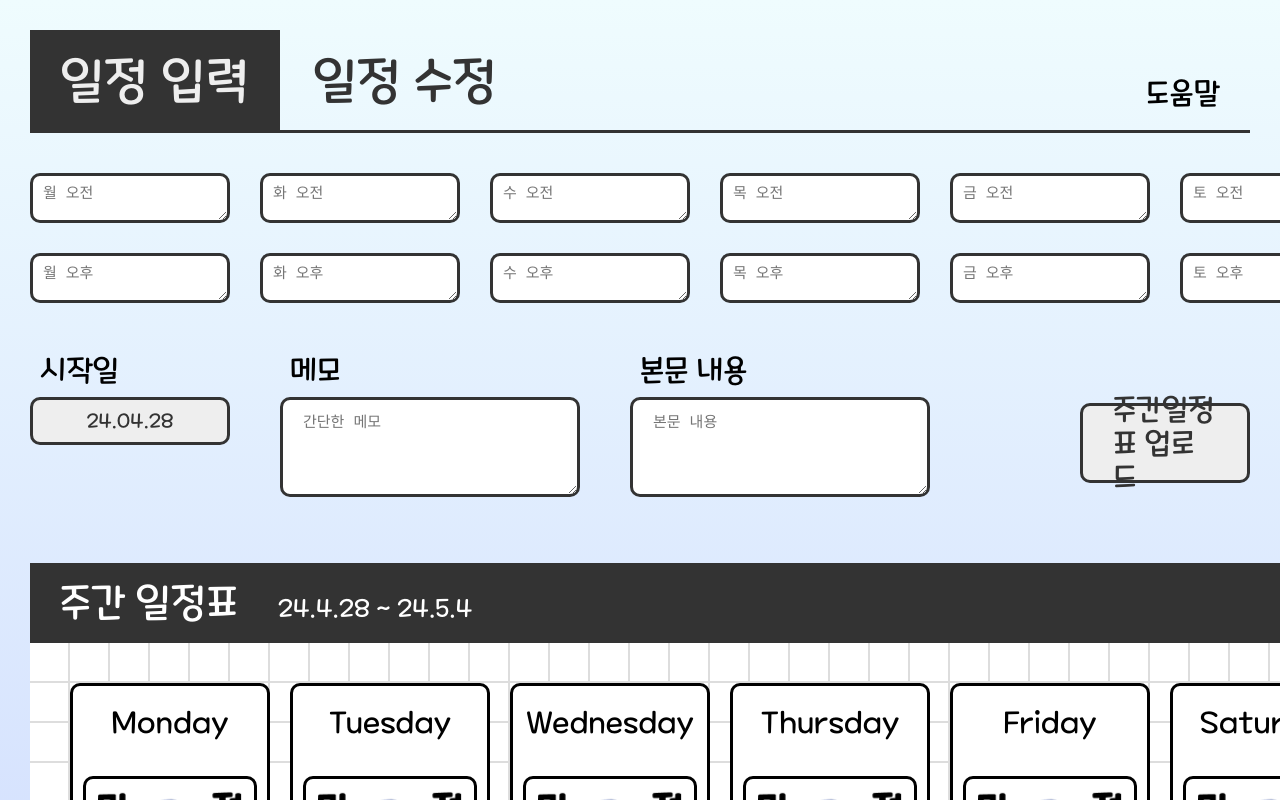
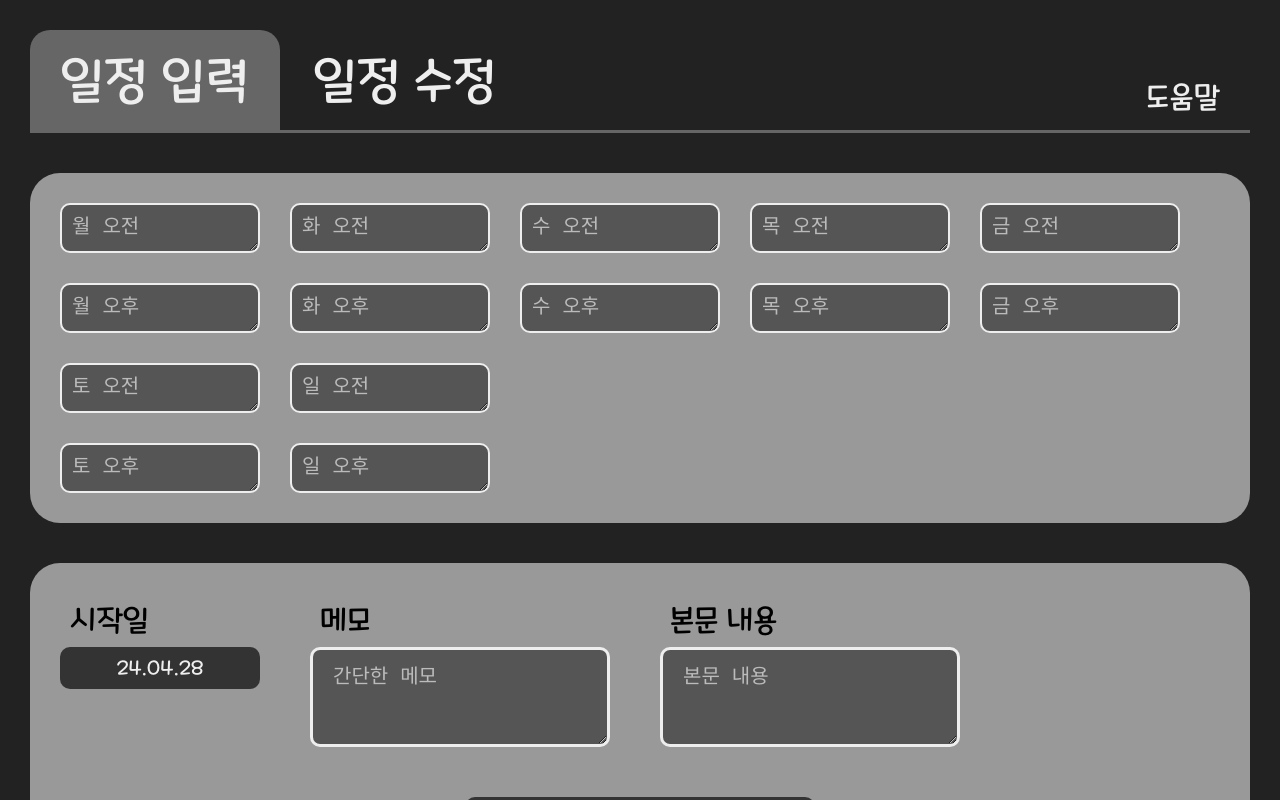
Before and after one commit to WonYongHyeon/scoreboard, a Next.js app: page /schedule in a window 1280 px wide. Shown: the top 800 px of the page. Built offline with nearby package versions, Linux system fonts and the light colour scheme; no server answers.

Commit message:
UI 수정

```diff
--- a/src/app/globals.css
+++ b/src/app/globals.css
@@ -85,16 +85,6 @@ body {
   overflow-x: hidden;
 }
 
-body {
-  color: rgb(var(--foreground-rgb));
-  background: linear-gradient(
-      to bottom,
-      transparent,
-      rgb(var(--background-end-rgb))
-    )
-    rgb(var(--background-start-rgb));
-}
-
 a {
   color: inherit;
   text-decoration: none;
@@ -113,6 +103,13 @@ a {
 }
 
 div,
+p,
 input {
   font-family: Maple, sans-serif;
 }
+
+html,
+body {
+  background-color: #222;
+  padding: 0;
+}
--- a/src/commons/DatePickerCustomInput.js
+++ b/src/commons/DatePickerCustomInput.js
@@ -18,14 +18,13 @@ const Button = styled.div`
   width: 200px;
   padding: 10px 30px;
   font-size: 20px;
-  color: #333;
-  border: 3px solid #333;
+  color: #eee;
   border-radius: 10px;
-  background-color: #eee;
+  background-color: #333;
   cursor: pointer;
 
   :hover {
-    color: #eee;
-    background-color: #333;
+    color: #333;
+    background-color: #eee;
   }
 `;
--- a/src/component/schedule/schedule.container.js
+++ b/src/component/schedule/schedule.container.js
@@ -66,12 +66,19 @@ export default function Schedule() {
       const memo = window.localStorage.getItem("memo");
       const content = window.localStorage.getItem("content");
 
+      if (!inputs) {
+        Swal.fire({
+          icon: "warning",
+          title: "이전에 등록한 데이터가 없습니다.",
+        });
+      } else {
         setInputs(inputs);
         setStartDate(new Date(startDate));
         setMemo(memo);
         setMemoStart(memo.length !== 0);
         setMemoActive(memo.length !== 0);
         setContent(content);
+      }
     }
     setMode(mode);
   };
--- a/src/component/schedule/schedule.styles.js
+++ b/src/component/schedule/schedule.styles.js
@@ -2,13 +2,11 @@ import { css, keyframes } from "@emotion/react";
 import styled from "@emotion/styled";
 
 export const Body = styled.div`
-  /* height: 1200px; */
   display: flex;
   flex-direction: column;
   justify-content: space-between;
   gap: 20px;
   padding: 30px;
-  background-image: linear-gradient(to bottom, #effcfe, #c9d5fe);
 `;
 
 export const Wrapper = styled.div`
@@ -18,9 +16,20 @@ export const Wrapper = styled.div`
 `;
 
 export const InputAndButtonWrapper = styled.div`
+  position: relative;
+  flex-wrap: wrap;
   display: flex;
+  overflow: hidden;
+  align-content: flex-start;
   flex-direction: row;
+  /* justify-content: space-between; */
   gap: 30px;
+  background-color: #999;
+  padding: 30px;
+  border-radius: 30px;
+  /* width: 100%; */
+  overflow: hidden;
+  align-content: flex-start;
 `;
 
 export const DayOfTheWeekWrapper = styled.div`
@@ -32,7 +41,7 @@ export const DayOfTheWeekWrapper = styled.div`
 export const ModeWrapper = styled.div`
   display: flex;
   width: 100%;
-  border-bottom: 3px solid #333;
+  border-bottom: 3px solid #666;
 `;
 
 export const InsertMode = styled.div`
@@ -44,6 +53,7 @@ export const InsertMode = styled.div`
   justify-content: center;
   align-items: center;
   cursor: pointer;
+  border-radius: 20px 20px 0 0;
 
   :hover {
     background-color: #aef;
@@ -53,12 +63,12 @@ export const InsertMode = styled.div`
   ${(props) =>
     props.mode === "insert"
       ? css`
-          background-color: #333;
+          background-color: #666;
           color: #eee;
         `
       : css`
           background-color: none;
-          color: #333;
+          color: #eee;
         `}
 `;
 export const UpdateMode = styled.div`
@@ -70,6 +80,7 @@ export const UpdateMode = styled.div`
   justify-content: center;
   align-items: center;
   cursor: pointer;
+  border-radius: 20px 20px 0 0;
 
   :hover {
     background-color: #aef;
@@ -79,24 +90,22 @@ export const UpdateMode = styled.div`
   ${(props) =>
     props.mode === "update"
       ? css`
-          background-color: #333;
+          background-color: #666;
           color: #eee;
         `
       : css`
           background-color: none;
-          color: #333;
+          color: #eee;
         `}
 `;
 
 export const Question = styled.div`
   margin-left: auto;
-  padding: 0px 30px 20px 0px;
+  padding: 0 30px;
   font-size: 30px;
-  /* height: 100px; */
-  display: flex;
-  justify-content: center;
-  align-items: end;
+  margin-top: 50px;
   cursor: pointer;
+  color: #eee;
 
   :hover {
     color: #c00;
@@ -106,8 +115,13 @@ export const Question = styled.div`
 export const DateWrapper = styled.div`
   display: flex;
   flex-direction: row;
+  position: relative;
+  flex-wrap: wrap;
+  overflow: hidden;
+  align-content: flex-start;
+  /* width: 100%; */
   gap: 50px;
-  height: 200px;
+  /* height: 200px; */
 `;
 export const DateInputWrapper = styled.div`
   display: flex;
@@ -129,53 +143,68 @@ export const ContentInput = styled.textarea`
   width: 300px;
   border-radius: 10px;
   padding: 10px 20px;
-  font-size: 15px;
+  font-size: 20px;
   height: 100px;
-  border: 3px solid #333;
+  border: 3px solid #eee;
+  background-color: #555;
+  color: #fff;
+
+  :focus {
+    outline: 2px solid yellow;
+  }
+  ::placeholder {
+    color: #bbb;
+  }
 `;
 
 export const Input = styled.textarea`
   width: 200px;
   padding: 5px 10px;
-  font-size: 15px;
+  font-size: 20px;
   border-radius: 10px;
-  border: 3px solid #333;
+  border: 2px solid #eee;
   height: 50px;
+  background-color: #555;
+  color: #fff;
+
+  :focus {
+    outline: 2px solid yellow;
+  }
+  ::placeholder {
+    color: #bbb;
+  }
 `;
 
 export const UploadButton = styled.div`
+  /* position: absolute; */
   display: flex;
   align-items: center;
   justify-content: center;
+  height: 80px;
+  width: 350px;
+  padding: 0px 30px;
   margin: auto;
-  margin-left: 100px;
-  height: 80px;
-  /* width: 350px; */
-  padding: 0px 30px;
   font-size: 30px;
   cursor: pointer;
-  border: 3px solid #333;
   border-radius: 10px;
-  background-color: #eee;
-  color: #333;
+  background-color: #333;
+  color: #eee;
+  /* right: 40px;
+  top: 90px; */
 
   :hover {
-    background-color: #333;
-    color: #eee;
+    background-color: #eee;
+    color: #333;
   }
 `;
 
 export const CopyDiv = styled.div`
   width: 1600px;
-  /* height: 600px; */
-  /* background-color: #99f; */
-  /* border-radius: 60px; */
   display: flex;
   flex-direction: column;
   justify-content: center;
   align-items: center;
   position: relative;
-  /* padding: 50px; */
 `;
 
 export const CopyDivTitleWrapper = styled.div`
@@ -204,12 +233,8 @@ export const CopyDivDate = styled.div`
 
 export const CheckDiv = styled.div`
   width: 100%;
-  /* height: 700px; */
   padding: 40px;
-  background: linear-gradient(to bottom, transparent 38px, #ddd 38px) 0 0 /
-      100vw 40px repeat-y,
-    linear-gradient(to right, transparent 38px, #ddd 38px) 0 0 / 40px 100vh
-      repeat-x white;
+  background-image: linear-gradient(-60deg, #8bafdf, #dda5a9);
   display: flex;
   justify-content: center;
   align-items: center;
```
Lines whose indentation alone changed are shown as unchanged.
